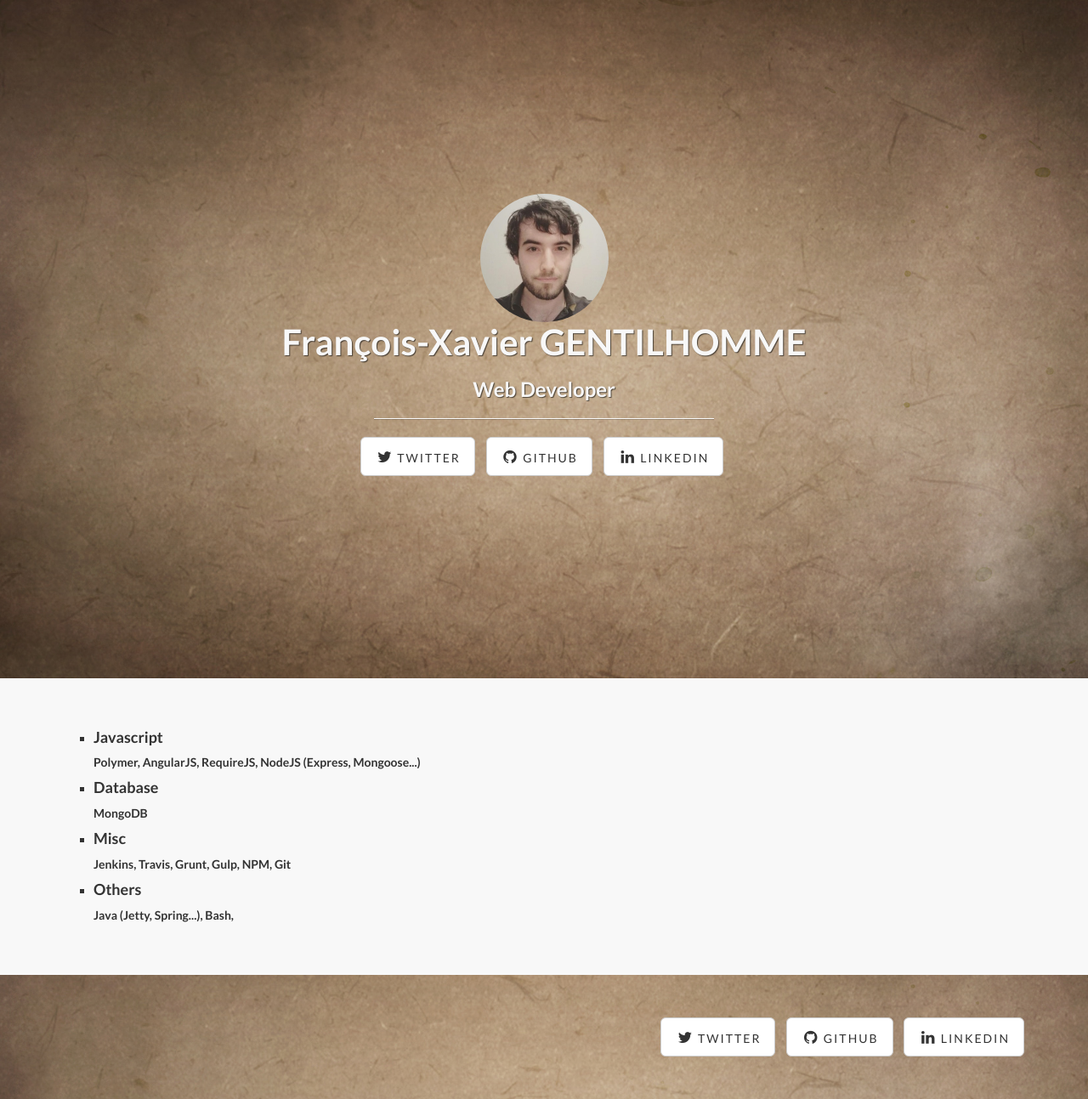
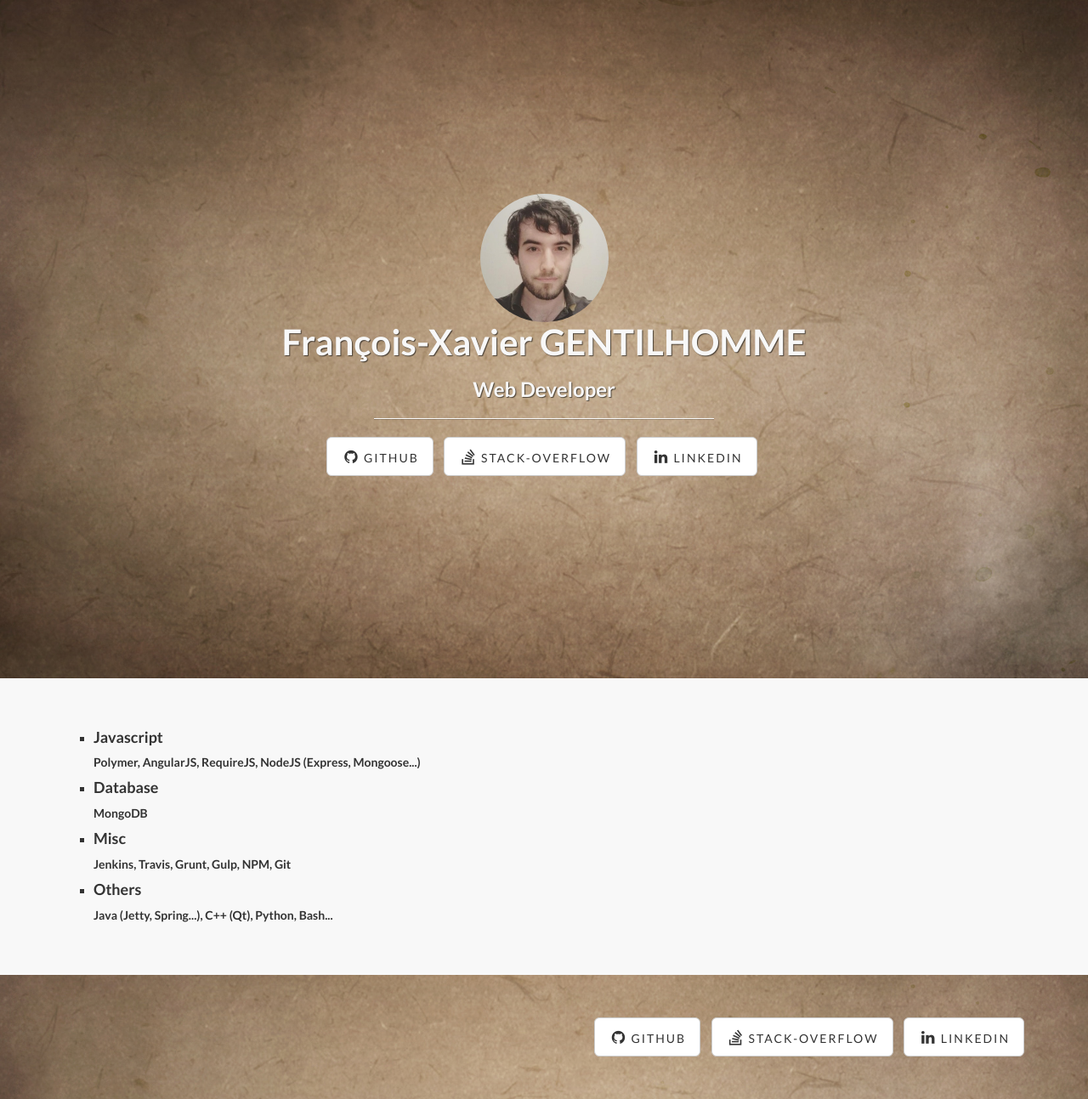
Before and after one commit to F2X/f2x.github.io, a Jekyll site: the page built from index.md, in a window 1280 px wide. Shown: the whole page at 85% size. Built offline with Jekyll 4.4.1, drawn with Linux system fonts in a browser that asks for light colours; nearby versions of some CDN libraries.

Commit message:
Links update

```diff
--- a/_config.yml
+++ b/_config.yml
@@ -24,9 +24,9 @@ permalink: pretty
 # ----------------------- #
 
 social:
-  - title: twitter
-    url: //twitter.com/gentilh_fx
   - title: github
     url: //github.com/F2X
+  - title: stack-overflow
+    url: //stackoverflow.com/users/1518046/fxg?tab=profile
   - title: linkedin
     url: //fr.linkedin.com/in/francoisxaviergentilhomme
--- a/_includes/skills.html
+++ b/_includes/skills.html
@@ -6,7 +6,7 @@
             <li><h4>Javascript</h4> Polymer, AngularJS, RequireJS, NodeJS (Express, Mongoose...)</li>
             <li><h4>Database</h4> MongoDB</li>
             <li><h4>Misc</h4> Jenkins, Travis, Grunt, Gulp, NPM, Git</li>
-            <li><h4>Others</h4> Java (Jetty, Spring...), Bash, </li>
+            <li><h4>Others</h4> Java (Jetty, Spring...), C++ (Qt), Python, Bash...</li>
         </ul>
 
     </div>
```
